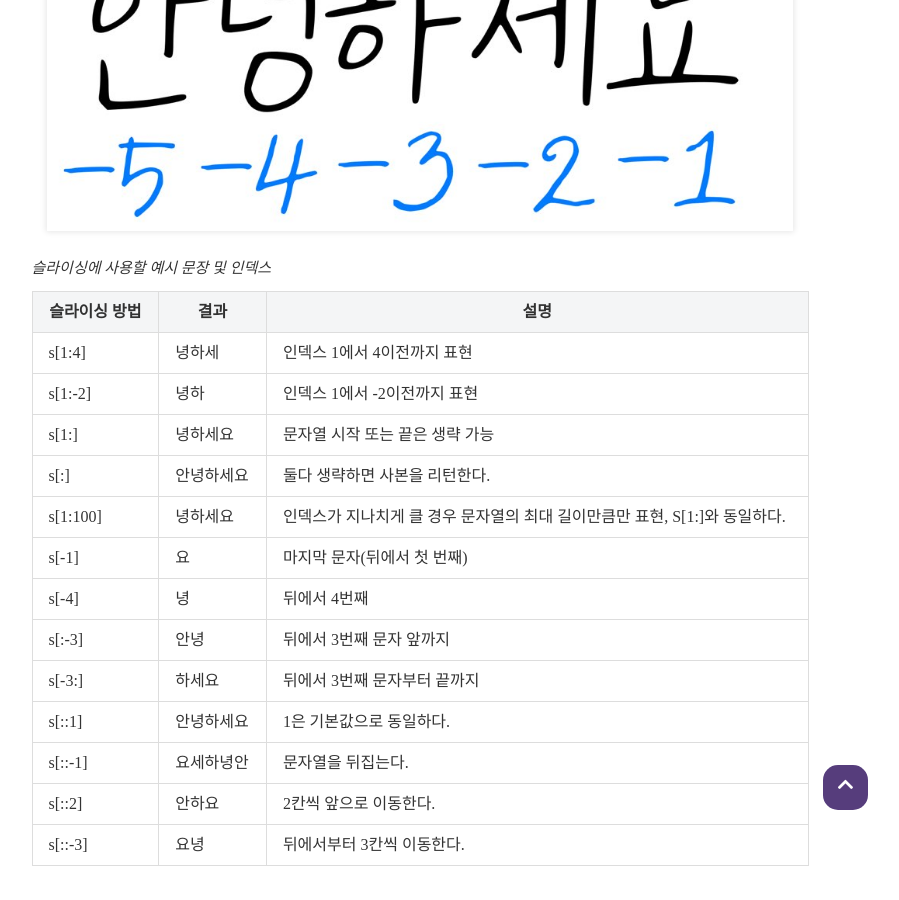
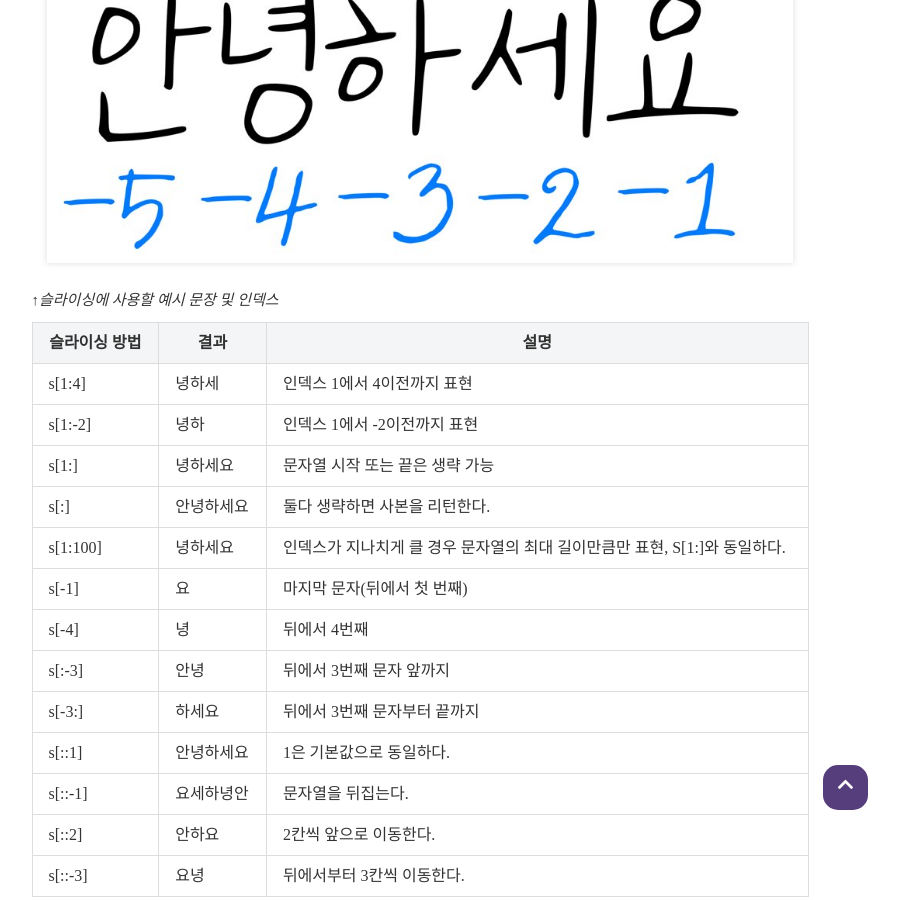
Before and after one commit to Lee-JeongMin/Lee-JeongMin.github.io, a Jekyll site: the page built from _posts/2021-01-11-python-algorithm-interview-string.md, in a window 1280 px wide and 900 px high, scrolled down 3524 px. Shown: the whole window, without its empty margins (220-1119 px from the left). Built offline with Jekyll 4.4.1, drawn with Linux system fonts in a browser that asks for light colours; nearby versions of some CDN libraries; some web fonts are replaced.

Commit message:
Modify 알고리즘 문자열조작1

```diff
--- a/_posts/2021-01-11-python-algorithm-interview-string.md
+++ b/_posts/2021-01-11-python-algorithm-interview-string.md
@@ -13,7 +13,7 @@ comments : True
 
 <<[파이썬 알고리즘 인터뷰](https://book.naver.com/bookdb/book_detail.nhn?bid=16406247) 서적 내용을 정리>>
 
-* [문제01 유효한 팰린드롬](#문제 01 유효한 팰린드롬 )
+* [문제01 유효한 팰린드롬](#문제01유효한팰린드롬 )
 * 문제02
 * 문제03
 * 문제04
@@ -145,10 +145,12 @@ Result
 
 >  Runtime : 36ms, Memory : 15.6MB
 
-`문자열 슬라이싱`
+<br>
 
-![example]({{ site.baseurl }}/assets/img/example.jpg){:.width-20}{:.image-caption}
-*슬라이싱에 사용할 예시 문장 및 인덱스*
+**문자열 슬라이싱**
+
+![example]({{ site.baseurl }}/assets/img/example.jpg){:.width-20}
+*↑슬라이싱에 사용할 예시 문장 및 인덱스*
 
 | 슬라이싱 방법 | 결과       | 설명                                                         |
 | ------------- | ---------- | ------------------------------------------------------------ |
```
